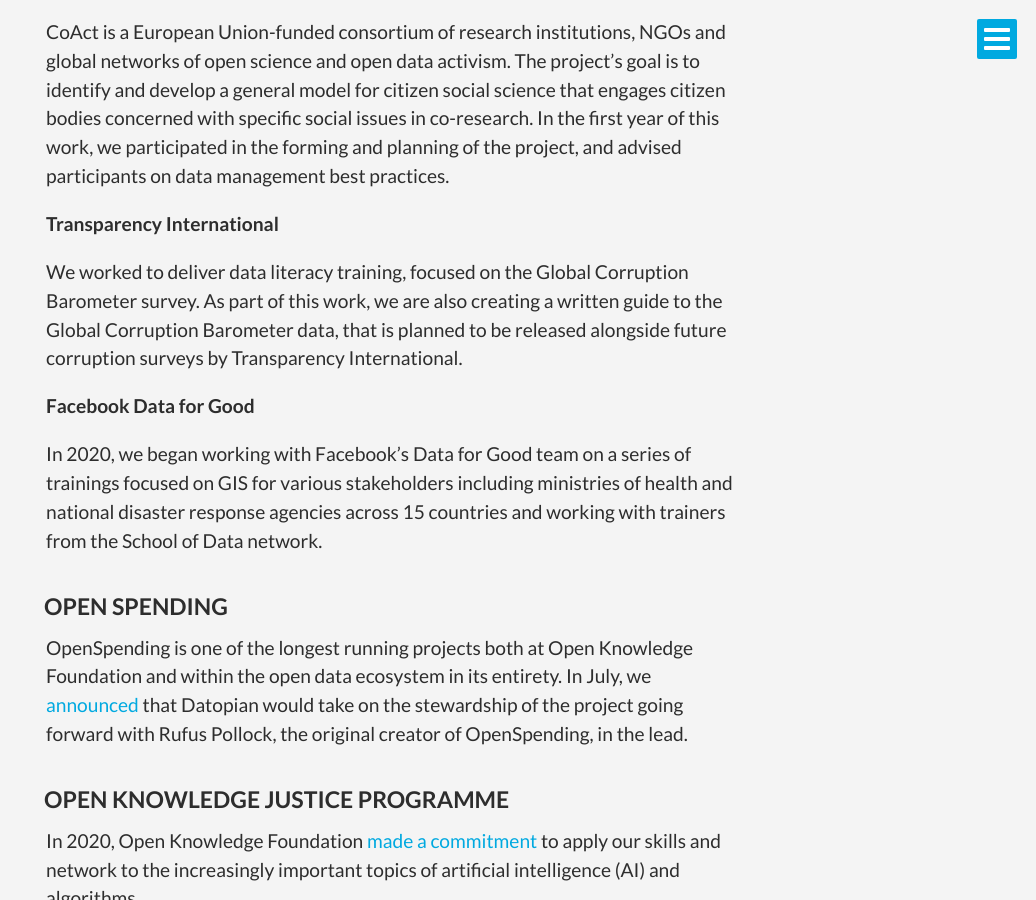
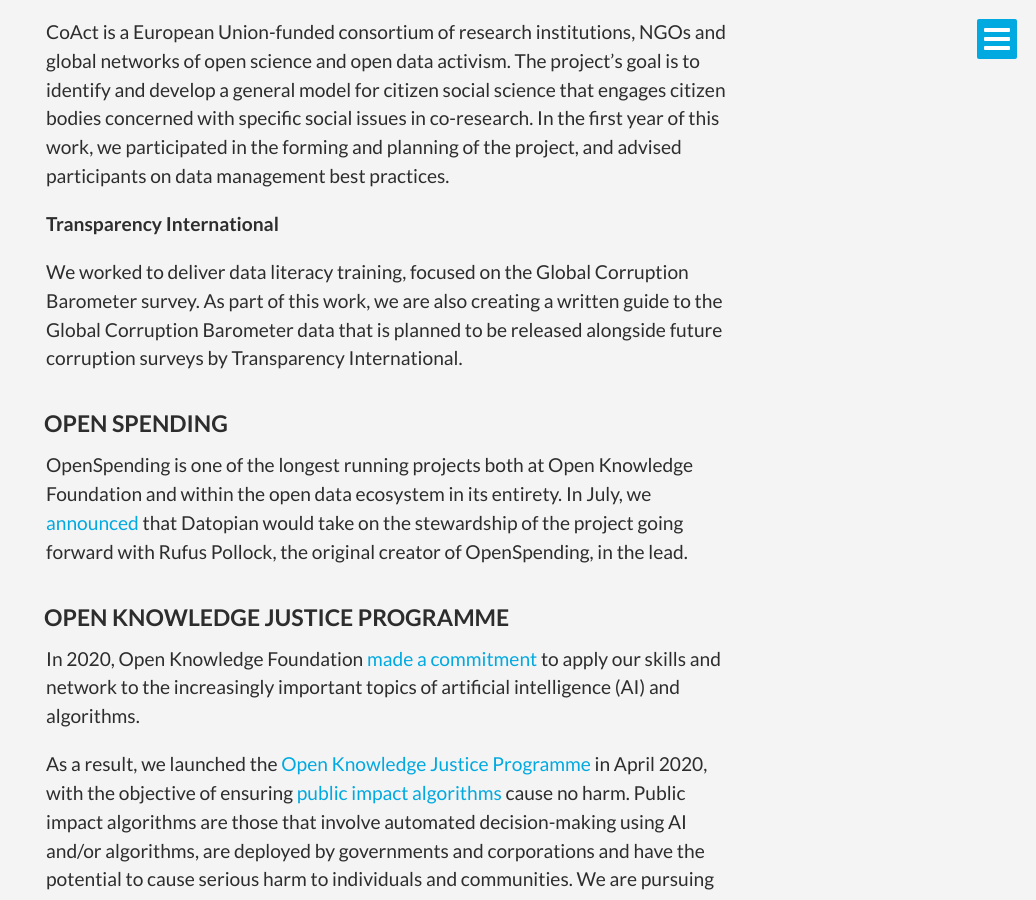
Before and after one commit to okfn/annual-report-2020, a Jekyll site: the page built from index.html, in a window 1280 px wide and 900 px high, scrolled down 2818 px. Shown: the whole window, without its empty margins (244-1280 px from the left). Built offline with Jekyll 4.4.1, drawn with Linux system fonts in a browser that asks for light colours; some web fonts are replaced.

Commit message:
Update content.yml

```diff
--- a/_data/content.yml
+++ b/_data/content.yml
@@ -45,11 +45,7 @@
 
     **Transparency International**
 
-    We worked to deliver data literacy training, focused on the Global Corruption Barometer survey. As part of this work, we are also creating a written guide to the Global Corruption Barometer data, that is planned to be released alongside future corruption surveys by Transparency International.
-
-    **Facebook Data for Good**
-
-    In 2020, we began working with Facebook’s Data for Good team on a series of trainings focused on GIS for various stakeholders including ministries of health and national disaster response agencies across 15 countries and working with trainers from the School of Data network.
+    We worked to deliver data literacy training, focused on the Global Corruption Barometer survey. As part of this work, we are also creating a written guide to the Global Corruption Barometer data that is planned to be released alongside future corruption surveys by Transparency International.
 
     ### Open Spending
 
```
